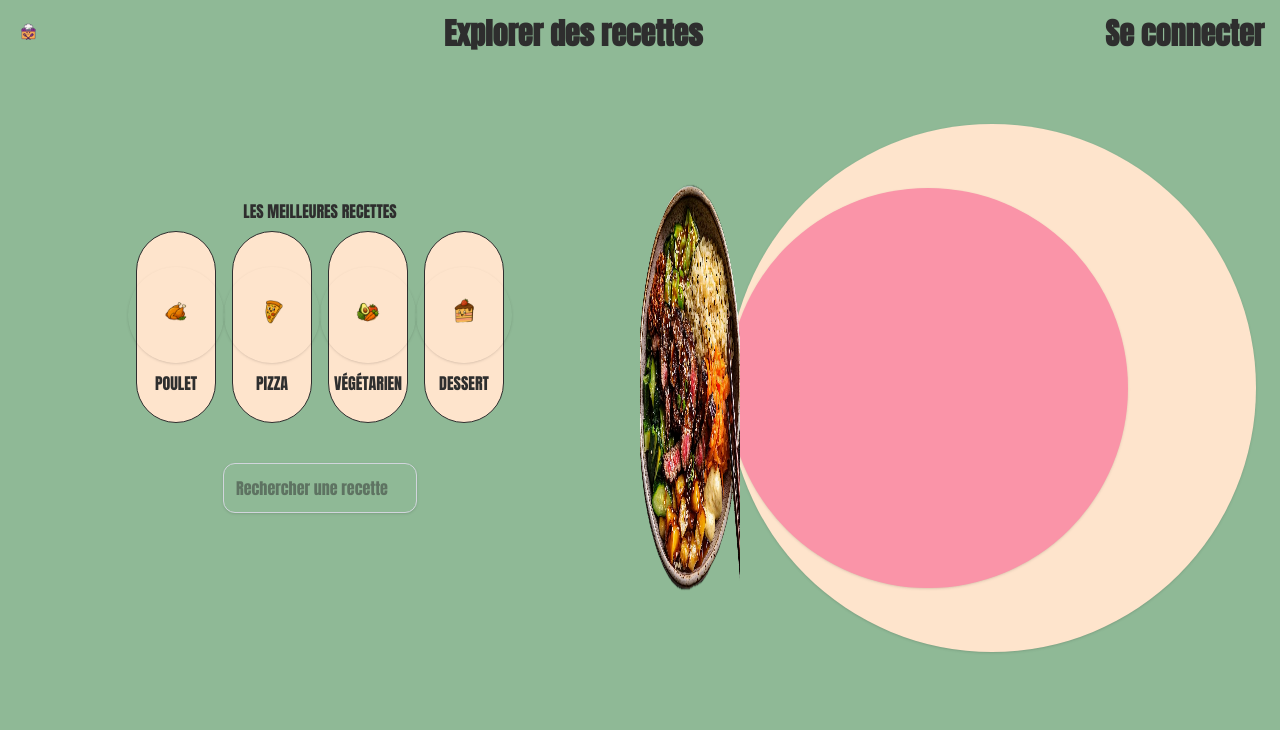
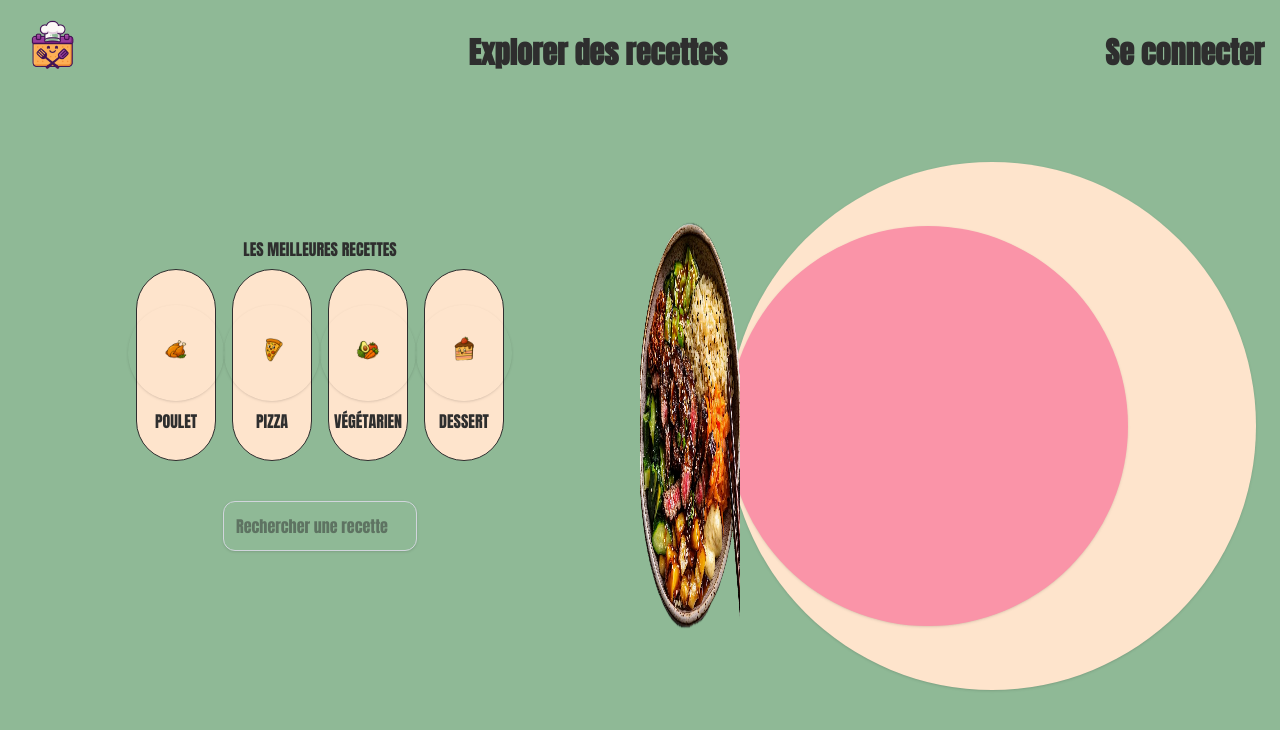
Before and after one commit to ThomasFzr/cooking-planner, a Next.js app: page / in a window 1280 px wide. Shown: the top 730 px of the page. Built offline with nearby package versions, Linux system fonts and the light colour scheme; no server answers.

Commit message:
fix: update image dimensions for better display in login and recipe pages

```diff
--- a/src/app/login/page.tsx
+++ b/src/app/login/page.tsx
@@ -25,7 +25,7 @@ export const Page = () => {
                 className="flex flex-row hover:cursor-pointer border rounded-full p-4"
                 onClick={() => signIn("google")}
             >
-                <Image src="/images/sso/google_logo.png" alt="Google logo" className="w-8 h-8 mr-2" />
+                <Image src="/images/sso/google_logo.png" alt="Google logo" width={24} height={24} className="w-8 h-8 mr-2" />
                 <span className="text-2xl font-bold">Sign in with Google</span>
             </button>
         </div>
--- a/src/app/recipes/[id]/page.tsx
+++ b/src/app/recipes/[id]/page.tsx
@@ -49,7 +49,7 @@ export default function RecipePage() {
 
       <div className='w-[80%] flex flex-row justify-center items-center p-4'>
         <div className='w-[40%] flex flex-col justify-center items-center p-4'>
-          <Image src={recipe.imageUrl} alt={recipe.title} className="max-h-84 object-cover rounded mb-4" />
+          <Image src={recipe.imageUrl} alt={recipe.title} width={164} height={164} className="max-h-84 object-cover rounded mb-4" />
           <p className="text-gray-700">{recipe.description ?? 'Aucune description disponible.'}</p>
         </div>
         <div className='w-[40%] flex flex-col justify-center items-center p-4'>
--- a/src/components/Navbar/Navbar.tsx
+++ b/src/components/Navbar/Navbar.tsx
@@ -10,7 +10,7 @@ export const Navbar = () => {
     return (
         <div className="w-full flex flex-row justify-between items-center p-4 text-3xl pb-16 font-bold">
             <Link href="/">
-                <Image src="/images/cooking_planner_logo2.png" alt="logo" width={25} height={25} />
+                <Image src="/images/cooking_planner_logo2.png" alt="logo" width={74} height={74} />
             </Link>
             <Link href="/recipes">Explorer des recettes</Link>
             {session ? (
@@ -18,7 +18,7 @@ export const Navbar = () => {
                     <Link href="/planner">Mes recettes</Link>
                     {/* <Link href="/my-cart">Mon panier</Link> */}
                     <Link href="/profile">
-                        <Image src='/images/profile.png' alt="profile" width={10} height={10} />
+                        <Image src='/images/profile.png' alt="profile" width={24} height={24} />
                     </Link>
                 </>
             ) : (
```
